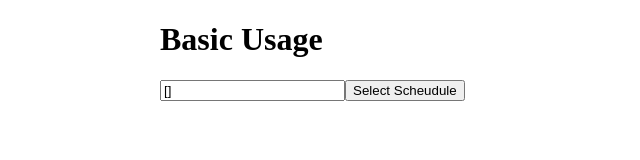
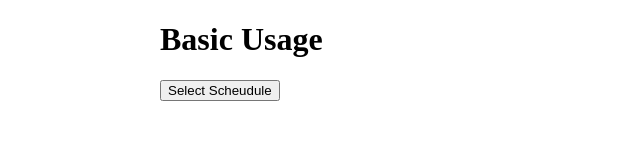
Before and after one commit to fedeaux/scheudule_picker, a plain HTML site: page index.html in a window 1280 px wide. Shown: the whole page, without its empty margins (0-640 px from the left). Drawn offline with Linux system fonts and the light colour scheme.

Commit message:
Small fixes

```diff
--- a/index.html
+++ b/index.html
@@ -10,7 +10,7 @@
   <body>
     <div id="wrapper">
       <h1> Basic Usage </h1>
-      <input type="text" id="scheudule_picker" value="[]" />
+      <input type="text" id="scheudule_picker" value="" />
     </div>
   </body>
 </html>
--- a/js/scheudule_picker.js
+++ b/js/scheudule_picker.js
@@ -34,6 +34,7 @@
     }
 
     ScheudulePicker.prototype.change_markup = function() {
+      this.input.hide();
       return this.input.after(this.create_selector());
     };
 
```
Also changed, not shown: 1 other file.
